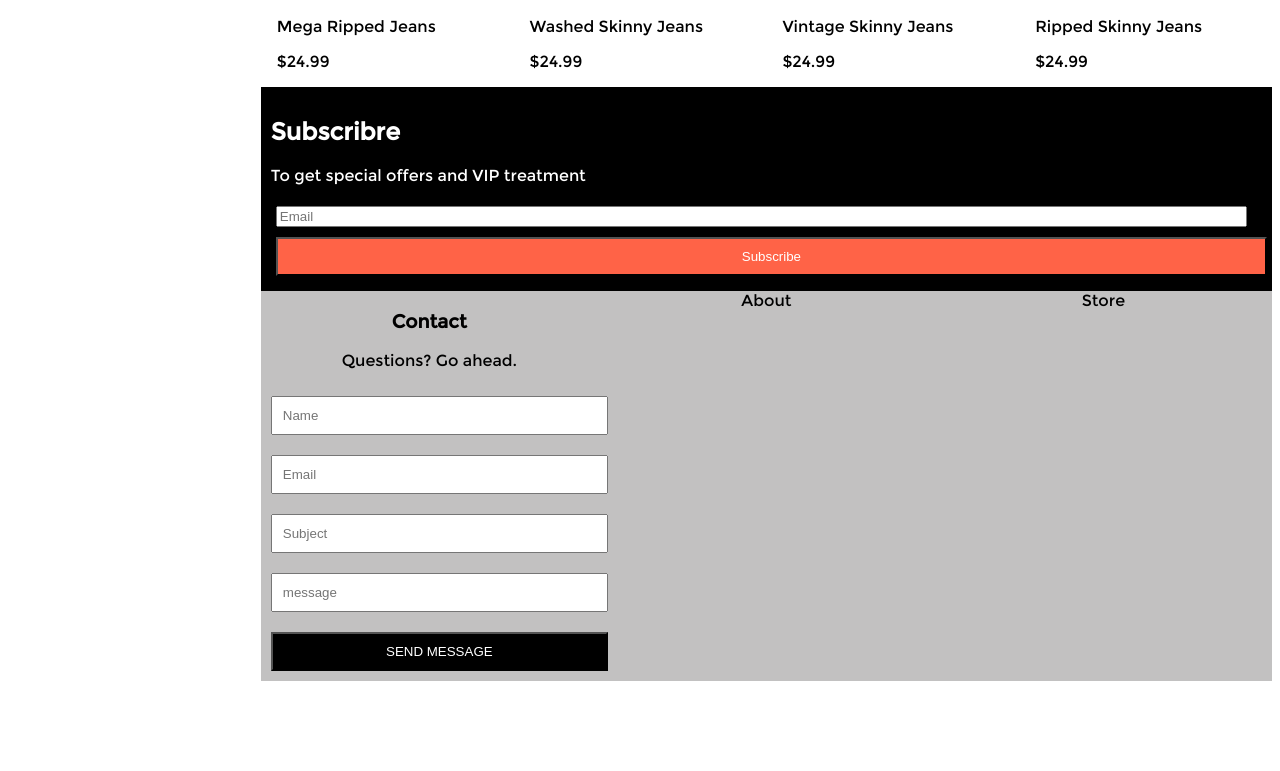
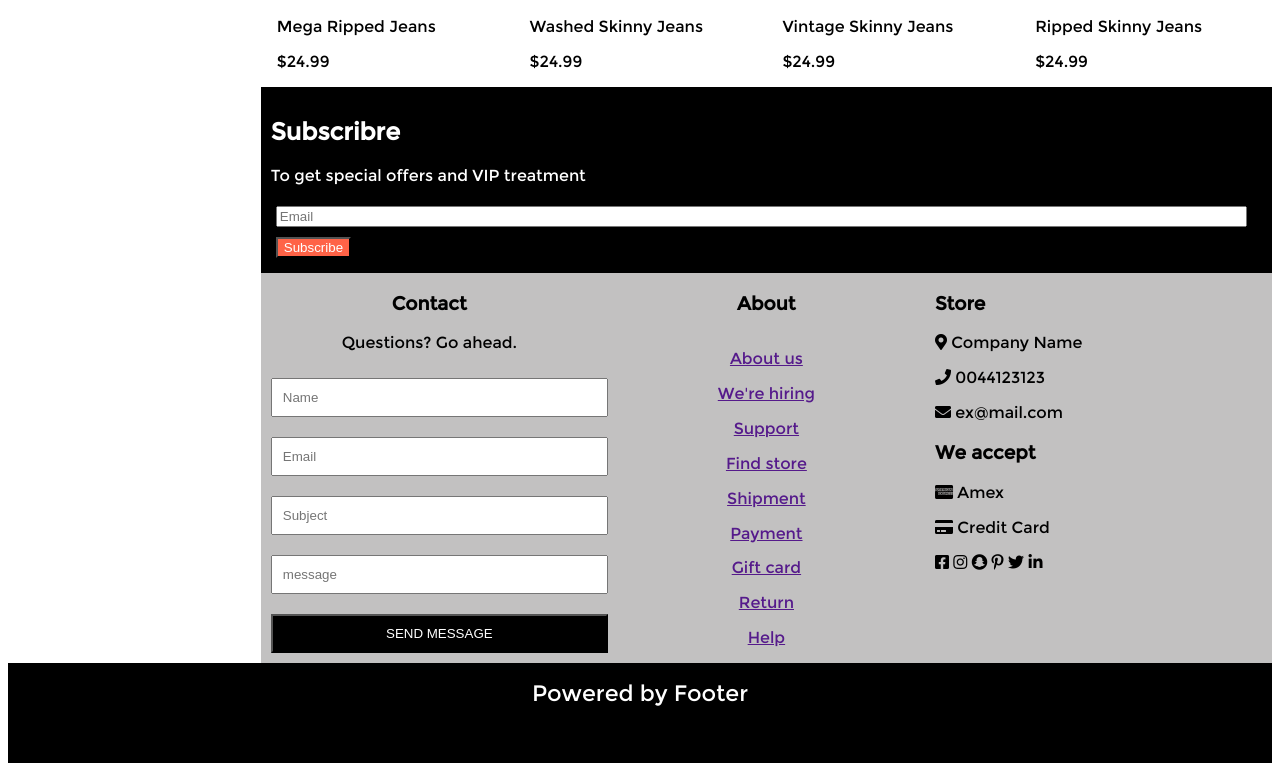
Before and after one commit to said27/maquette-store, a plain HTML site: page index.html in a window 1280 px wide. Shown: the part 1499-2270 px from the top of the page. Before the commit the page ends 2188 px from the top, so only its background shows below. Drawn offline with Linux system fonts and the light colour scheme.

Commit message:
les dernieres modifs

```diff
--- a/assets/css/style.css
+++ b/assets/css/style.css
@@ -159,7 +159,7 @@ body{
     width: calc(100%/3);
 }
 
-.contactForm input, button{
+.contactForm input, .contactForm button{
     width: 100%;
     margin: 10px;
     padding: 10px;
@@ -169,3 +169,32 @@ body{
     background-color: black;
     color: white;
 }
+
+.about{
+    display: flex;
+    flex-wrap: wrap;
+    justify-content: center;
+}
+.about a{
+    width: 100%;
+}
+
+.store p, .store h3{
+    text-align: left;
+}
+
+
+
+#footer{
+    width: 100%;
+    height: 100px;
+    background-color: rgb(0, 0, 0);
+    text-align: center;
+    padding-top: 1rem
+}
+
+footer a{
+    color: white;
+    text-decoration: none;
+    font-size: 1.4rem;
+}
--- a/index.html
+++ b/index.html
@@ -12,7 +12,7 @@
         <nav class="navPrincipal">
             <div class="logo">LOGO</div>
             <div>
-                <button>panier</button>
+                <button><i class="fas fa-shopping-basket"></i></button>
                 <button><i class="fas fa-search"></i></button>
             </div>
         </nav>
@@ -125,15 +125,48 @@
                         <button type="Submit"> SEND MESSAGE</button>
                 </form>
             </div>
-            <div class="about">About</div>
-            <div class="store">Store</div>
+            <div class="about">
+                <h3>About</h3>
+                <a href="">About us</a>
+                <a href="">We're hiring</a>
+                <a href="">Support</a>
+                <a href="">Find store</a>
+                <a href="">Shipment</a>
+                <a href="">Payment</a>
+                <a href="">Gift card</a>
+                <a href="">Return</a>
+                <a href="">Help</a>
+            </div>
+            <div class="store">
+                <h3>Store</h3>
+                <p><i class="fas fa-map-marker-alt"></i> Company Name </p>
+                <p><i class="fas fa-phone"></i> 0044123123 </p>
+                <p><i class="fas fa-envelope"></i> ex@mail.com </p>
+                <h3>We accept</h3>
+                <p><i class="fab fa-cc-amex"></i> Amex </p>
+                <p><i class="fas fa-credit-card"></i> Credit Card</p>
+
+                <p>
+                    <i class="fab fa-facebook-square"></i>
+                    <i class="fab fa-instagram"></i>
+                    <i class="fab fa-snapchat"></i>
+                    <i class="fab fa-pinterest-p"></i>
+                    <i class="fab fa-twitter"></i>
+                    <i class="fab fa-linkedin-in"></i>
+                </p>
+
+
+            </div>
 
         </div>
 
     </main>
 
     <footer>
-
+        <div id="footer">
+            <!-- <p>Powered by Footer</p> -->
+            <a href="footer.com">Powered by Footer</a>
+        </div>
     </footer>
 </body>
 </html>
```
